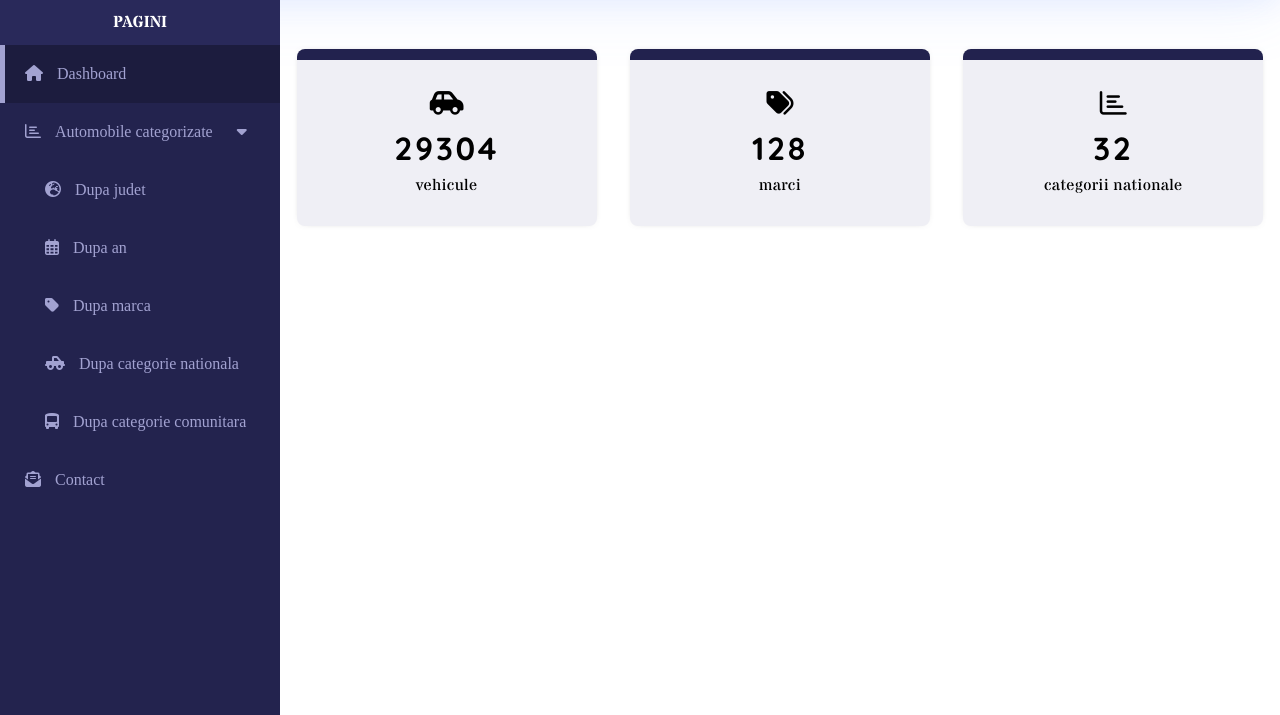
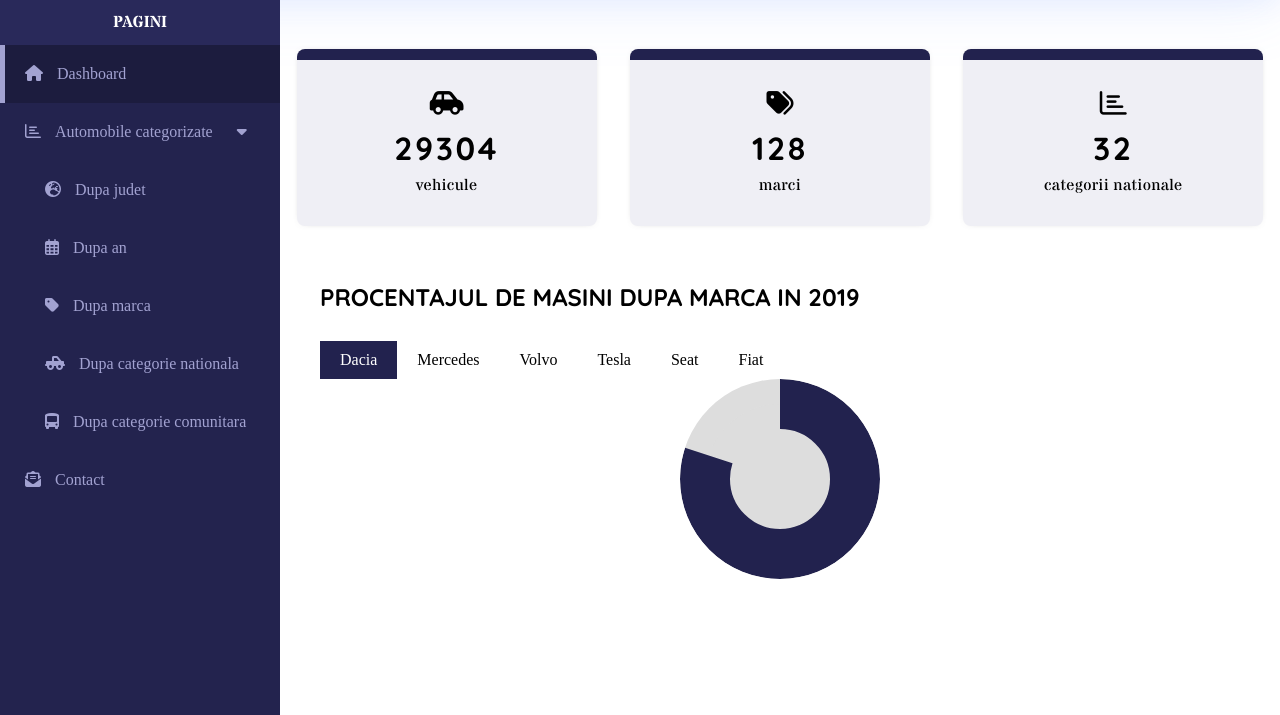
Before and after one commit to monicamacovei/work, a PHP site: page / in a window 1280 px wide. Shown: the part 85-800 px from the top of the page. Run offline with PHP 8.4, Linux system fonts and the light colour scheme; some libraries are stand-ins or nearby versions.

Commit message:
procentaje masini - dashboard - JS + CSS

```diff
--- a/css/style.css
+++ b/css/style.css
@@ -186,7 +186,43 @@ p.menu-label {
     position: relative;
     right: 10px;
 }
+/*end mobile menu icon*/
 
+/*dashboard procentaj masini*/
+.procentaj-masini circle {
+  fill: #ddd;
+  stroke: #22224e;
+  stroke-width: 50;
+  stroke-dasharray: 0 628;
+  transition: stroke-dasharray .3s ease;
+}
+
+.procentaj-masini svg {
+  margin: 0 auto;
+  transform: rotate(-90deg);
+  background: #ddd;
+  border-radius: 50%;
+  display: block;
+}
+.procentaj-masini figcaption {font-family: 'Quicksand';text-transform: uppercase;font-weight: 800;font-size: 24px;margin-bottom: 29px;}
+
+.procentaj-masini {
+    padding-top: 40px;
+}
+.masini-menu div:last-of-type {
+    margin-right: 0;
+  }
+  .masini-menu div {
+    display: inline-block;
+    padding: 10px 20px;
+}
+
+  .masini-menu div.active {
+    background-color: #22224e;
+    color: white;
+  }
+
+/*end -- dashboard procentaj masini*/
 @media screen and (max-width:980px){
     .mobile_menu{
         display:block;
--- a/index.html
+++ b/index.html
@@ -110,6 +110,18 @@
                             </article>
                         </div>
                 </section>
+                <section class="procentaj-masini">
+                        <figure>
+                            <figcaption>
+                                Procentajul de masini dupa marca in 2019
+                            </figcaption>
+
+                            <div class="masini-menu-2019 masini-menu"></div>
+                            <svg width="200" height="200" class="chart">
+                                <circle r="75" cx="100" cy="100" class="pie"/>
+                            </svg>
+                        </figure>
+                </section>
             </main>
         </div>
         <footer>
--- a/js/code.js
+++ b/js/code.js
@@ -13,3 +13,57 @@
         menu.classList.toggle('show-menu');
     }
  };
+
+
+/*codul pentru pie de pe dashboard */
+/*invatat de pe https://css-tricks.com/how-to-make-charts-with-svg/ */
+var pie = document.querySelector('.pie');
+var buttons = document.querySelector('.masini-menu-2019');
+var circumferinta = 628;
+
+var masini = {
+  Dacia: 60,
+  Mercedes : 5,
+  Volvo: 9,
+  Tesla: 1,
+  Seat: 15,
+  Fiat: 12
+};
+
+for(masina in masini){ //adaugam pentru fiecare element un buton in meniu
+  var buton_masina = document.createElement('div');
+  buton_masina.setAttribute('data', masina);
+  buton_masina.innerText = masina;
+  buttons.appendChild(buton_masina);
+}
+
+buttons.addEventListener('click', function(e){
+    if(e.target != e.currentTarget){
+        var el = e.target;
+        var masina = el.getAttribute('data');
+        setPieChart(masina);
+        setActiveClass(el);
+    }
+    e.stopPropagation();
+});
+
+var setPieChart = function(nume_masina){
+    var number = masini[nume_masina];
+    var fixedNumber = (number*circumferinta)/100;
+    var result = fixedNumber + ' ' + circumferinta;
+    pie.style.strokeDasharray = result;
+}
+
+var setActiveClass = function(el) {
+  for(var i = 0; i < buttons.children.length; i++) {
+    buttons.children[i].classList.remove("active");
+    el.classList.add("active");
+  }
+}
+
+//setarile default
+setPieChart('Dacia');
+setActiveClass(buttons.children[0]);
+
+
+ /*end --- codul pentru pie de pe dashboard */
```
